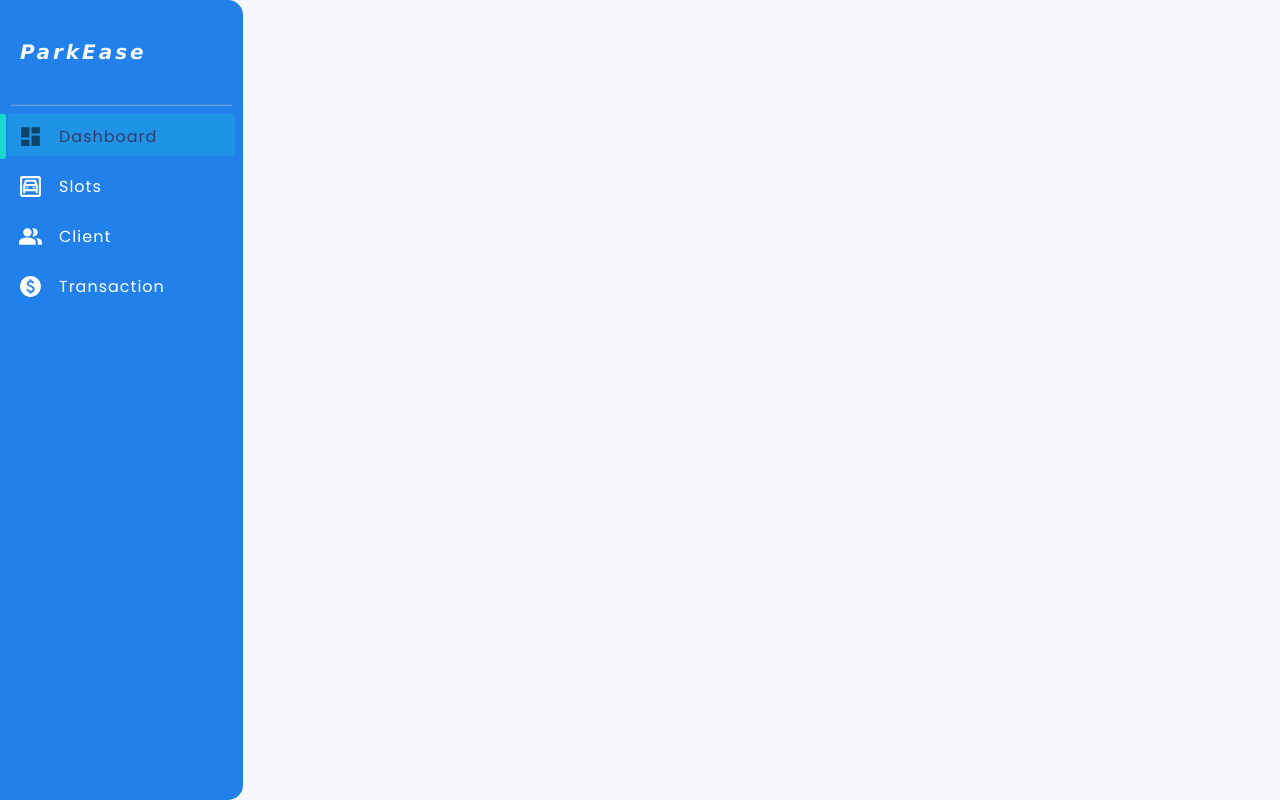
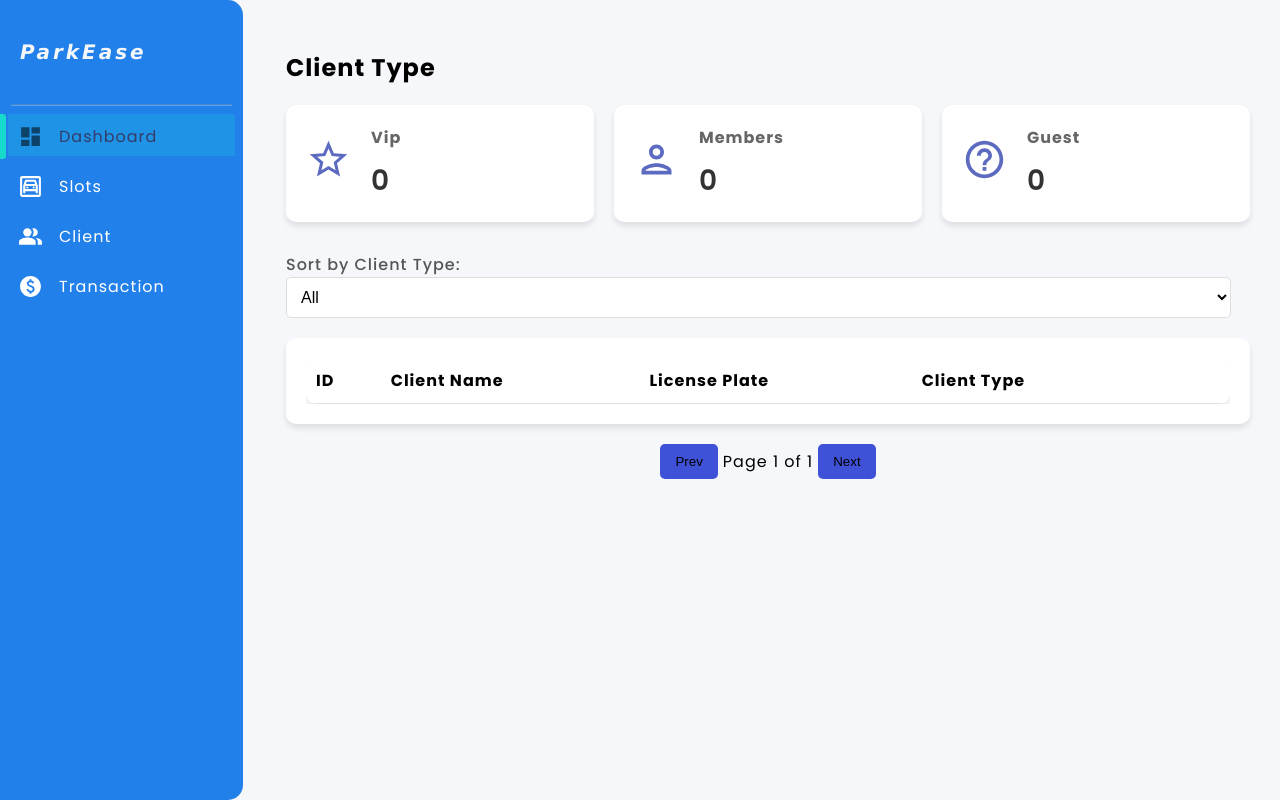
Before and after one commit to froyd03/Parking-Managment-System, a React (Vite) app: page /client in a window 1280 px wide. Built offline with nearby package versions, Linux system fonts and the light colour scheme.

Commit message:
update for client page

```diff
--- a/src/App.jsx
+++ b/src/App.jsx
@@ -2,6 +2,7 @@ import { BrowserRouter, Routes, Route } from 'react-router-dom'
 import Navbar from './components/Navbar.jsx'
 
 import Dashboard from "./pages/Dashboard/Dashboard.jsx";
+import Client from './pages/Client/Client.jsx'
 
 export default function App(){
 
@@ -9,8 +10,8 @@ export default function App(){
       <BrowserRouter>
          <Navbar />
          <Routes>
-
             <Route path='/' element={<Dashboard />} />
+            <Route path='/client' element={<Client />} />
          </Routes>
       </BrowserRouter>
    )
--- a/src/components/Navbar.jsx
+++ b/src/components/Navbar.jsx
@@ -47,19 +47,19 @@ export default function Navbar(){
                 <span>Dashboard</span>
             </div>
         </Link>
-        <Link to='/'>
+        <Link to=''>
             <div className={active[1]} onClick={setSlotClass}>
                 <GarageOutlinedIcon color={activeIcon(1)} sx={{fontSize: 25}}/>
                 <span>Slots</span>
             </div>
         </Link>
-        <Link to='/'>
+        <Link to='/client'>
             <div className={active[2]} onClick={setClientClass}>
                 <PeopleAltIcon color={activeIcon(2)} sx={{ fontSize: 25 }}/>
                 <span>Client</span>
             </div>
         </Link>
-        <Link to='/'>
+        <Link to=''>
             <div className={active[3]} onClick={setTransactionClass}>
                 <PaidIcon color={activeIcon(3)} sx={{ fontSize: 25 }}/>
                 <span>Transaction</span>
--- a/src/components/Record.jsx
+++ b/src/components/Record.jsx
@@ -2,7 +2,7 @@ import '../pages/Dashboard/Dashboard.css'
 
 export default function Record(props){
     return (
-        <div className="total-slot stat1">
+        <div className="total-slot">
             {props.icon}
             <h5>{props.title}</h5>
             <h2>{props.number} {props.total}</h2>
--- /dev/null
+++ b/src/pages/Client/Client.css
@@ -0,0 +1,157 @@
+
+.main-content {
+    padding: 30px;
+}
+
+
+
+
+/* Dashboard Styles */
+.dashboard-grid {
+    display: grid;
+    grid-template-columns: repeat(auto-fit, minmax(250px, 1fr));
+    gap: 20px;
+    margin-bottom: 30px;
+}
+
+.dashboard-item {
+    background-color: #ffffff;
+    border-radius: 10px;
+    padding: 20px;
+    box-shadow: 0 4px 6px rgba(0, 0, 0, 0.1);
+    display: flex;
+    align-items: center;
+    transition: transform 0.3s ease, box-shadow 0.3s ease;
+}
+
+.dashboard-item:hover {
+    transform: translateY(-5px);
+    box-shadow: 0 6px 12px rgba(0, 0, 0, 0.15);
+}
+
+.dashboard-icon {
+    margin-right: 20px;
+    color: #5c6bc0;
+}
+
+.dashboard-details a {
+    text-decoration: none;
+    color: #666;
+}
+
+.dashboard-details h3 {
+    margin: 0;
+    color: #666;
+    font-size: 16px;
+}
+
+.dashboard-details p {
+    font-size: 28px;
+    font-weight: 600;
+    color: #333;
+    margin: 10px 0 0 0;
+}
+
+/* Records Section Styles */
+.records-section {
+    background-color: #ffffff;
+    padding: 20px;
+    border-radius: 10px;
+    box-shadow: 0 4px 6px rgba(0, 0, 0, 0.1);
+}
+
+.table-responsive {
+    overflow-x: auto;
+}
+
+.pagination-btn {
+    background-color: #3f51d6;
+    color: #000;
+    border: none;
+    border-radius: 5px;
+    padding: 10px 15px;
+    margin: 0 5px;
+    cursor: pointer;
+    transition: background-color 0.3s, transform 0.2s;
+}
+
+.pagination-btn:hover {
+    background-color: #3f51d8;
+}
+
+.pagination-btn:disabled {
+    background-color: #ccc;
+    cursor: not-allowed;
+}
+
+label {
+    margin-bottom: 5px;
+    color: #555;
+    font-weight: 500;
+}
+select {
+    width: 98%;
+    padding: 10px;
+    border: 1px solid #ddd;
+    border-radius: 5px;
+    font-size: 16px;
+    transition: border-color 0.3s ease;
+}
+
+select:focus {
+    border-color: #3f51b5;
+    outline: none;
+}
+
+#clientTypeSort,
+#vehicleFilter {
+    padding: 10px;
+    border-radius: 5px;
+    border: 1px solid #ddd;
+    margin-bottom: 20px;
+    font-size: 16px;
+    background-color: #fff;
+}
+
+/* Completed Parking Table Styles */
+#completed-parking-table {
+    width: 100%;
+    border-collapse: separate;
+    border-spacing: 0;
+    border-radius: 10px;
+    background-color: #fff;
+    overflow: hidden;
+    box-shadow: 0 4px 6px rgba(0, 0, 0, 0.1);
+}
+
+#completed-parking-table th,
+#completed-parking-table td {
+    padding: 10px;
+    text-align: left;
+    border-bottom: 1px solid #e0e0e0;
+}
+
+#pagination-controls {
+    display: flex;
+    justify-content: center;
+    align-items: center;
+    margin-top: 20px;
+}
+
+@media (max-width: 768px) {
+
+    .records, #completed-parking-table {
+        width: 100%;
+        min-width: 500px;
+    }
+
+    #pagination-controls {
+        flex-wrap: wrap;
+    }
+
+    .pagination-btn {
+        margin: 5px;
+    }
+
+
+}
--- /dev/null
+++ b/src/pages/Client/Client.jsx
@@ -0,0 +1,85 @@
+import '../Client/Client.css'
+import VIP from '@mui/icons-material/StarBorderOutlined';
+import Guest from '@mui/icons-material/HelpOutlineOutlined';
+import Member from '@mui/icons-material/PersonOutlined';
+import Record from '../../components/Record.jsx'
+
+export default function Client(){
+    return(
+        <section>
+
+            <div className="hamburger-menu">
+                <span></span>
+                <span></span>
+                <span></span>
+            </div>
+
+            <div className="main-wrapper">
+
+                <div className="main-content">
+                    <h2>Client Type</h2>
+                        <div className="dashboard-grid">
+                            <div className="dashboard-item">
+                                <div className="dashboard-icon">
+                                    <VIP sx={{fontSize: 45}}/>
+                                </div>
+                                <div className="dashboard-details">
+                                    <h3><a href="#records">Vip</a></h3>
+                                    <p id="totalVipCount">0</p>
+                                </div>
+                            </div>
+
+                            <div className="dashboard-item">
+                                <div className="dashboard-icon">
+                                   <Member sx={{fontSize: 45}}> </Member>
+                                </div>
+                                <div className="dashboard-details">
+                                    <h3><a href="">Members</a></h3>
+                                    <p id="totalMemberCount">0</p>
+                                </div>
+                            </div>
+
+                            <div className="dashboard-item">
+                                <div className="dashboard-icon">
+                                    <Guest sx={{fontSize: 45}}></Guest>
+                                </div>
+                                <div className="dashboard-details">
+                                    <h3><a href="">Guest</a></h3>
+                                    <p id="totalGuestsCount">0</p>
+                                </div>
+                            </div>
+                        </div>
+                    <label for="clientTypeSort">Sort by Client Type:</label>
+                    <select id="clientTypeSort" onchange="sortClientData()">
+                        <option value="all">All</option>
+                        <option value="member">Members</option>
+                        <option value="VIP">VIP Members</option>
+                        <option value="guest">Guests</option>
+                    </select>
+                    <div className="records-section">
+                        <div className = "table-responsive">
+                            <table id="completed-parking-table">
+                                <thead>
+                                    <tr>
+                                        <th>ID</th>
+                                        <th>Client Name</th>
+                                        <th>License Plate</th>
+                                        <th>Client Type</th>
+                                        <th></th>
+                                        <th></th>
+                                    </tr>
+                                </thead>
+                                <tbody id="clientTableBody"></tbody>
+                            </table>
+                        </div>
+                    </div>
+                    <div id="pagination-controls">
+                        <button id="prevPageBtn" className="pagination-btn" onclick="changePage(-1)">Prev</button>
+                        <span id="pageInfo">Page 1 of 1</span>
+                        <button id="nextPageBtn" className="pagination-btn" onclick="changePage(1)">Next</button>
+                    </div>
+                </div>
+            </div>
+        </section>
+    )
+}
--- a/src/pages/Dashboard/Dashboard.jsx
+++ b/src/pages/Dashboard/Dashboard.jsx
@@ -1,5 +1,5 @@
+import '../Dashboard/Dashboard.css'
 import { useRef, useState, useEffect} from 'react';
-import '../Dashboard/Dashboard.css'
 import TwoWheelerOutlinedIcon from '@mui/icons-material/TwoWheelerOutlined';
 import LocalParkingIcon from '@mui/icons-material/LocalParking';
 import DirectionsCarFilledIcon from '@mui/icons-material/DirectionsCarFilled';
@@ -175,8 +175,8 @@ export default function Dashboard(){
     return(
         <section>
             <div className="header">
-            <h3>Dashboard</h3>
-                </div>
+                <h3>Dashboard</h3>
+            </div>
                 <hr />
                 <div className="manage">
                 <div className="park-manager">
@@ -213,7 +213,7 @@ export default function Dashboard(){
             <div className="add">
                 <button onClick={toggleform} id="addVehicle">check-in</button>
             </div>
-            <table>
+            <table className='tableData'>
                 <thead>
                     <tr>
                         <th>Client Name</th>
```
Also changed, not shown: src/pages/Dashboard/Dashboard.css (+11 -121 lines), 1 other file (tests, documents, lock files or other folders).
